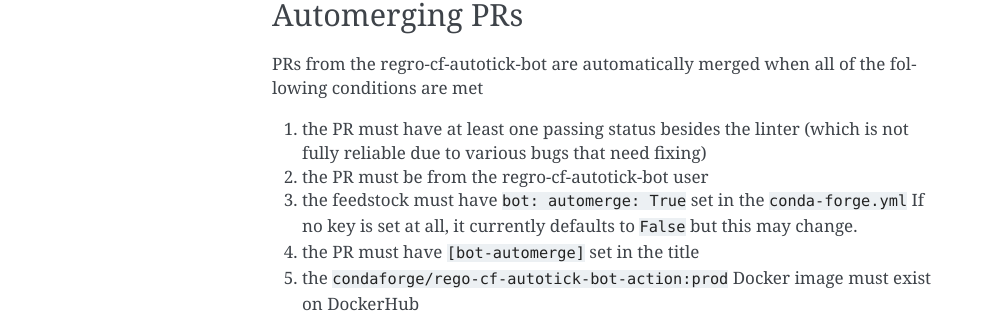
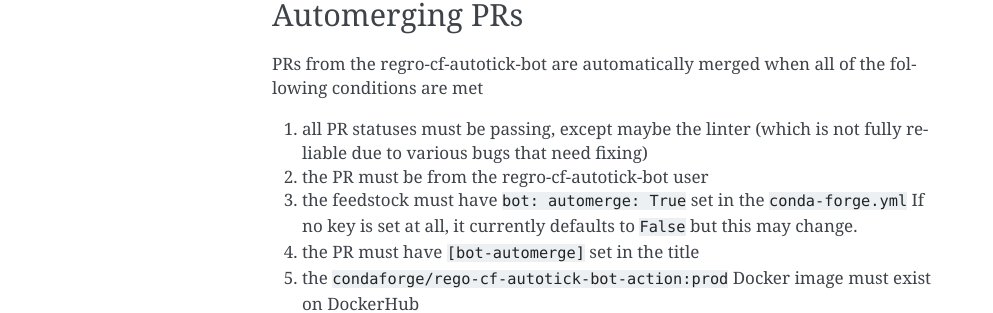
Before and after one commit to regro/cf-scripts, a Sphinx documentation site: the page built from docs/github_actions_infrastructure.rst, in a window 1280 px wide. Shown: the part 981-1294 px from the top of the page, without its empty margins (148-1141 px from the left). Built offline with Sphinx 7.4.7, drawn with Linux system fonts in a browser that asks for light colours; pages that are not in the unit, such as notebooks, are missing from menus.

Commit message:
fix doc on merge criteria

```diff
--- a/docs/github_actions_infrastructure.rst
+++ b/docs/github_actions_infrastructure.rst
@@ -39,7 +39,7 @@
 PRs from the regro-cf-autotick-bot are automatically merged when all of the
 following conditions are met
 
-1. the PR must have at least one passing status besides the linter
+1. all PR statuses must be passing, except maybe the linter
    (which is not fully reliable due to various bugs that need fixing)
 2. the PR must be from the regro-cf-autotick-bot user
 3. the feedstock must have ``bot: automerge: True`` set in the ``conda-forge.yml``
```
